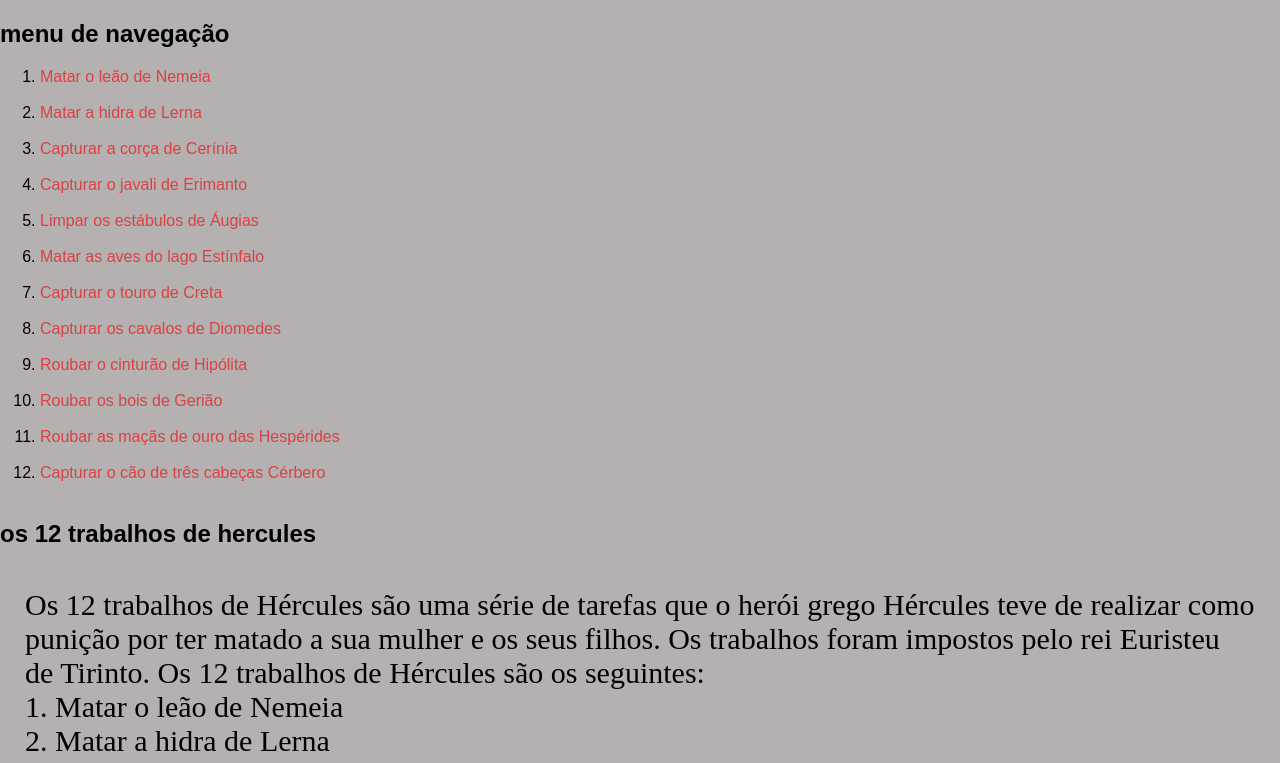
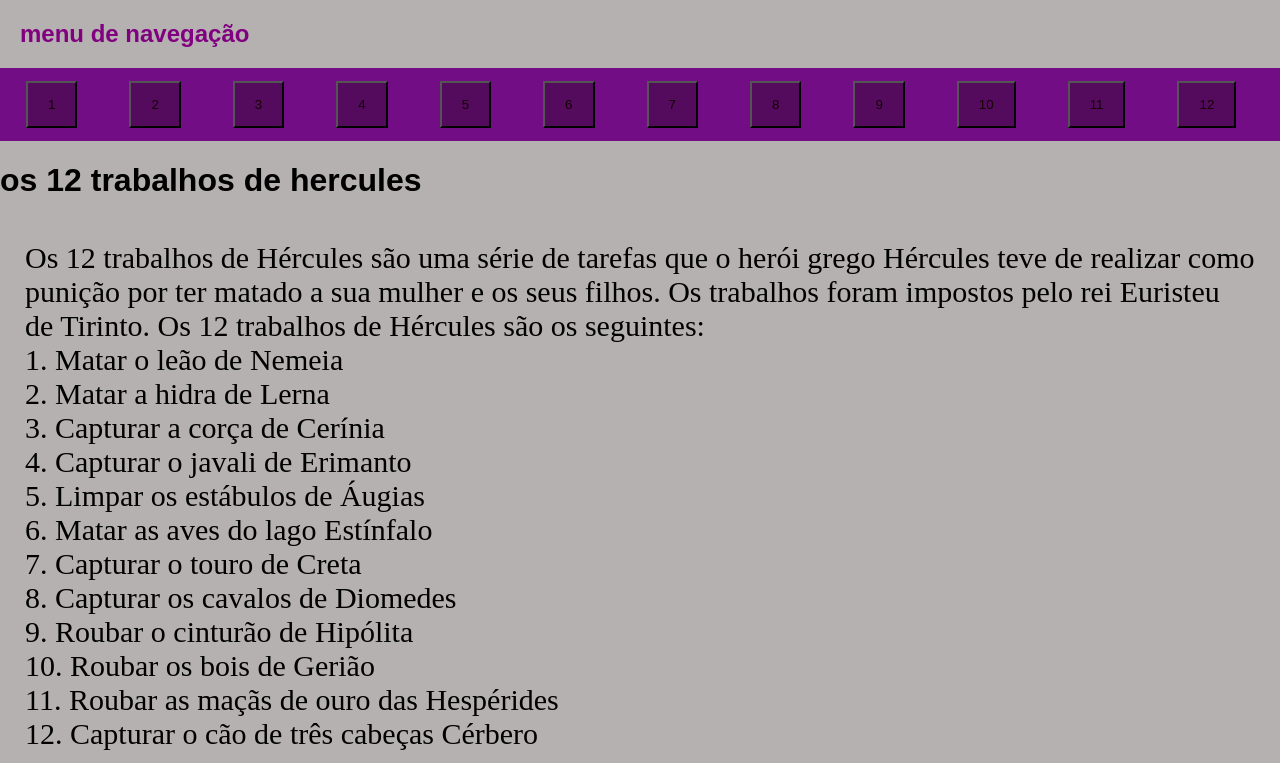
Before and after one commit to kaio177/12-trabalhos-de-hercules, a plain HTML site: page index.html in a window 1280 px wide. Shown: the top 763 px of the page. Drawn offline with Linux system fonts and the light colour scheme.

Commit message:
Add files via upload

```diff
--- a/index.html
+++ b/index.html
@@ -3,40 +3,26 @@
   <head>
     <meta charset="UTF-8" />
     <meta name="viewport" content="width=device-width, initial-scale=1.0" />
-    <title>Document</title>
+    <title>12 trabalhos de Hércules</title>
     <link rel="stylesheet" href="style.css" />
   </head>
   <body>
     <h2 id="menu">menu de navegação</h2>
-    <ol>
-      <li><a href="#leao_nemeia"> Matar o leão de Nemeia</a></li>
-      <br />
-      <li><a href="#lerna"> Matar a hidra de Lerna</a></li>
-      <br />
-      <li><a href="#corca"> Capturar a corça de Cerínia</a></li>
-      <br />
-      <li><a href="#javali"> Capturar o javali de Erimanto</a></li>
-      <br />
-      <li><a href="#augias"> Limpar os estábulos de Áugias</a></li>
-      <br />
-      <li><a href="#estinfalo"> Matar as aves do lago Estínfalo</a></li>
-      <br />
-      <li><a href="#touro"> Capturar o touro de Creta</a></li>
-      <br />
-      <li><a href="#diomedes"> Capturar os cavalos de Diomedes</a></li>
-      <br />
-      <li><a href="#hipolita"> Roubar o cinturão de Hipólita</a></li>
-      <br />
-      <li><a href="#geriao"> Roubar os bois de Gerião</a></li>
-      <br />
-      <li><a href="#maca"> Roubar as maçãs de ouro das Hespérides</a></li>
-      <br />
-      <li>
-        <a href="#cerbero"> Capturar o cão de três cabeças Cérbero</a>
-      </li>
-      <br />
-    </ol>
-    <h2>os 12 trabalhos de hercules</h2>
+    <div class="navbar">
+      <a href="#leao_nemeia"><button>1</button></a>
+      <a href="#lerna"><button>2</button></a>
+      <a href="#corca"><button>3</button></a>
+      <a href="#javali"><button>4</button></a>
+      <a href="#augias"><button>5</button></a>
+      <a href="#estinfalo"><button>6</button></a>
+      <a href="#touro"><button>7</button></a>
+      <a href="#diomedes"><button>8</button></a>
+      <a href="#hipolita"><button>9</button></a>
+      <a href="#geriao"><button>10</button></a>
+      <a href="#maca"><button>11</button></a>
+      <a href="#cerbero"><button>12</button></a><br>
+    </div>
+    <h1>os 12 trabalhos de hercules</h1>
     <p>
       Os 12 trabalhos de Hércules são uma série de tarefas que o herói grego
       Hércules teve de realizar como punição por ter matado a sua mulher e os
@@ -107,7 +93,7 @@
     <img src="imagens/5.augias.jpg" alt="augias" />
     <a href="#menu">voltar ao menu de navegação</a>
 
-    <h2 id="estinfalo">6. Matar as aves do lago Estínfalo</h2>
+    <h2 id="estinfalo">6. Matar as av es do lago Estínfalo</h2>
     <p>
       As aves do lago Estínfalo eram aves carnívoras que viviam no lago
       Estínfalo. As aves do lago Estínfalo aterrorizavam a região de Estínfalo.
--- a/style.css
+++ b/style.css
@@ -3,6 +3,13 @@ body {
   margin: 0;
   padding: 0;
   background-color: #15090950;
+}
+button {
+  background-color: #15090950;
+  color: rgb(20, 2, 2);
+  padding: 14px 20px;
+  margin: 8px 0;
+  cursor: pointer;
 }
 a {
   float: left;
@@ -20,3 +27,30 @@ p {
   font-family: serif;
   font-size: 30px;
 }
+.navbar {
+  background-color: #720d86;
+  overflow: hidden;
+}
+.navbar a {
+  float: left;
+  display: block;
+  text-align: center;
+  padding: 5px 26px;
+  text-decoration: none;
+}
+#leao_nemeia,
+#lerna,
+#corca,
+#javali,
+#augias,
+#estinfalo,
+#touro,
+#diomedes,
+#hipolita,
+#geriao,
+#maca,
+#cerbero,
+#menu{
+  margin: 20px 20px;
+  color: purple;
+}
```
